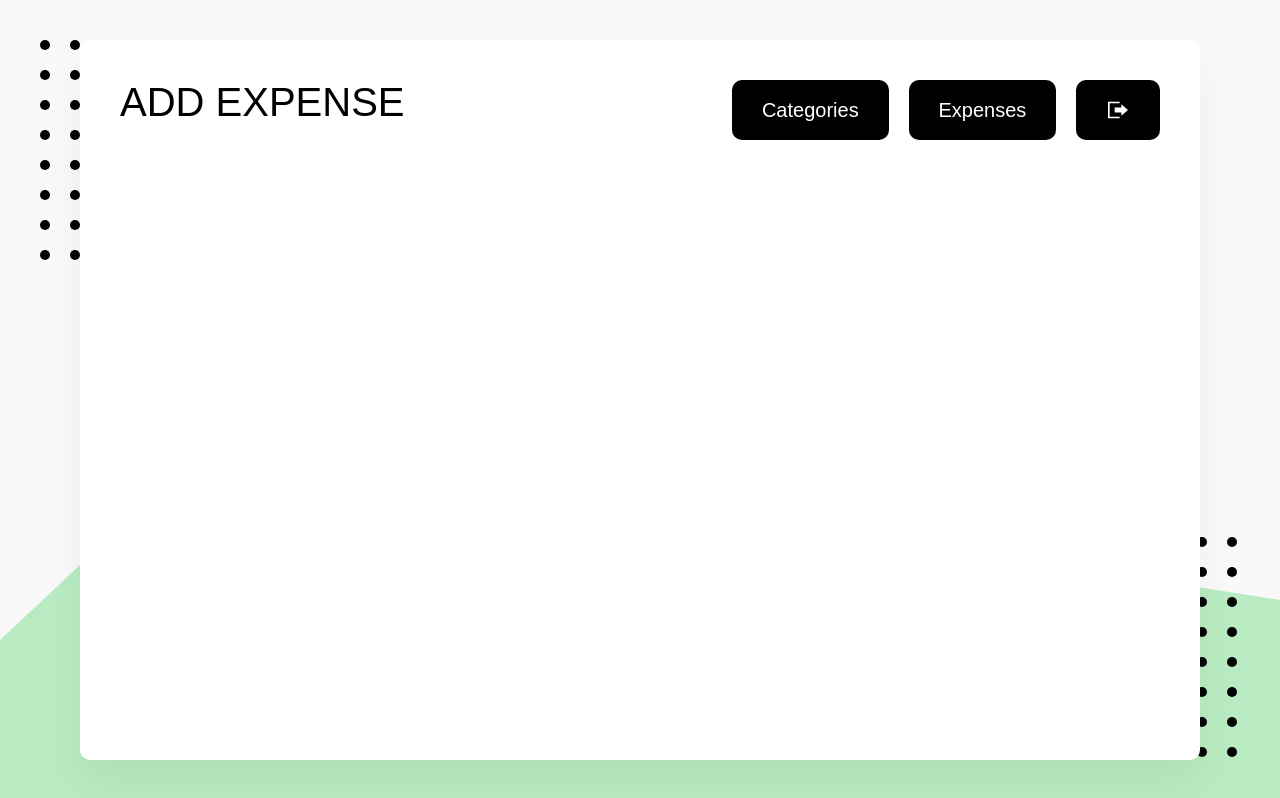
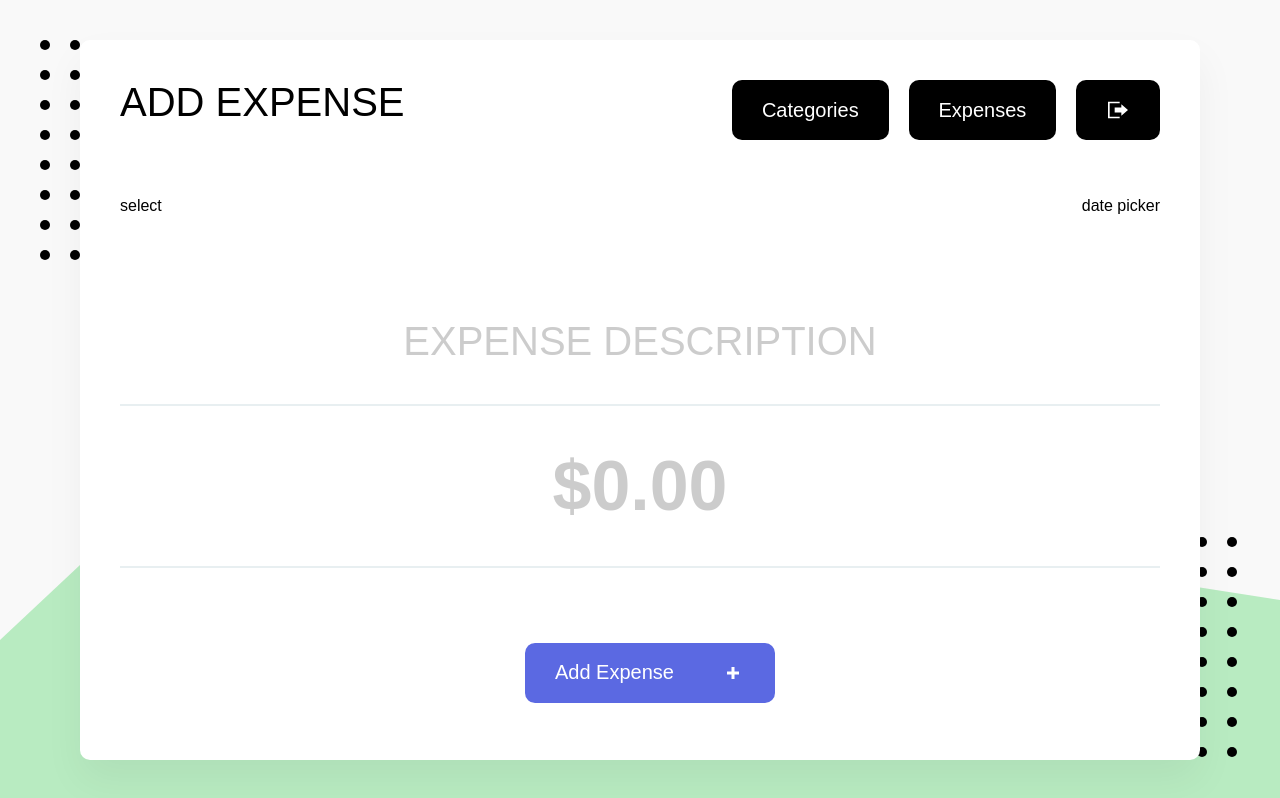
Before and after one commit to jmendozacr/expenses-react-app, a React (Create React App) app: page / in a window 1280 px wide. Built offline with nearby package versions, Linux system fonts and the light colour scheme; no server answers; sample sign-in values are in the browser's storage; what webfontloader would draw is missing.

Commit message:
adding Expense Form component

```diff
--- a/src/App.js
+++ b/src/App.js
@@ -3,6 +3,7 @@ import { Helmet } from 'react-helmet';
 import  { Header, HeaderContainer, Title, ButtonContainer } from './components/commons/Header';
 import Button from './components/commons/Button';
 import ButtonLogout from './components/ButtonLogout';
+import ExpenseForm from './components/ExpenseForm';
 
 const App = () => {
     return (
@@ -20,6 +21,7 @@ const App = () => {
                     </ButtonContainer>
                 </HeaderContainer>
             </Header>
+            <ExpenseForm/>
         </>
     );
 }
--- /dev/null
+++ b/src/components/ExpenseForm.js
@@ -0,0 +1,49 @@
+import React, { useState } from 'react';
+import { FilterContainer, Form, Input, LargeInput, ButtonContainer } from './../components/commons/ElementsForm';
+import Button from './commons/Button';
+import { ReactComponent as PlusIcon } from './../images/plus.svg'
+
+const ExpenseForm = () => {
+    const [description, setDescription] = useState("");
+    const [quantity, setQuantity] = useState("");
+
+
+    const onSubmitExpense = (e) => {
+        e.preventDefault();
+        console.log("Submit");
+    }
+
+    return (
+        <Form onSubmit={onSubmitExpense}>
+            <FilterContainer>
+                <p>select</p>
+                <p>date picker</p>
+            </FilterContainer>
+            <div>
+                <Input
+                    type="text"
+                    name="description"
+                    id="description"
+                    placeholder="Expense description"
+                    value={description}
+                    onChange={(e) => setDescription(e.target.value)}
+                />
+                <LargeInput
+                    type="text"
+                    name="value"
+                    id="value"
+                    placeholder="$0.00"
+                    value={quantity}
+                    onChange={(e) => setQuantity(e.target.value.replace(/[^0-9.]/g, ""))}
+                />
+            </div>
+            <ButtonContainer>
+                <Button as="button" primary withIcon type="submit">
+                    Add Expense <PlusIcon/>
+                </Button>
+            </ButtonContainer>
+        </Form>
+    );
+}
+
+export default ExpenseForm;
```
